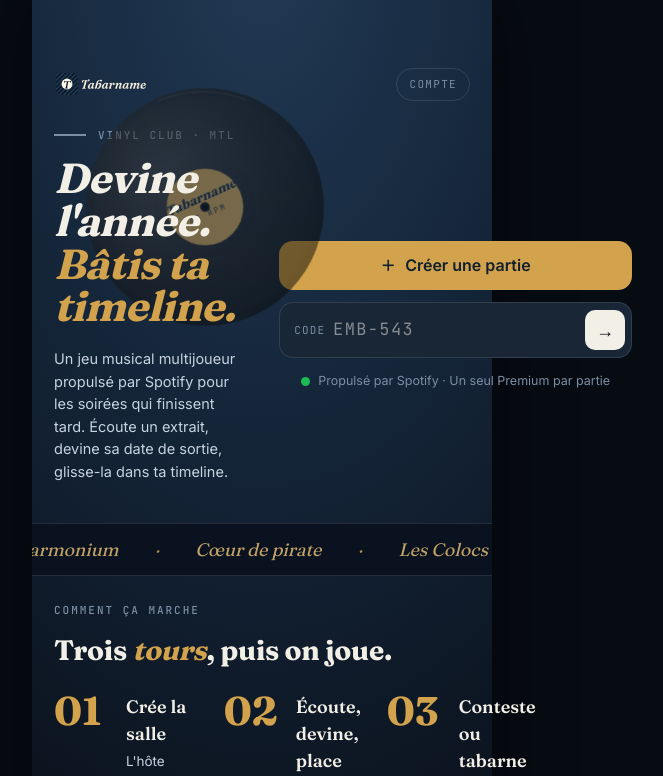
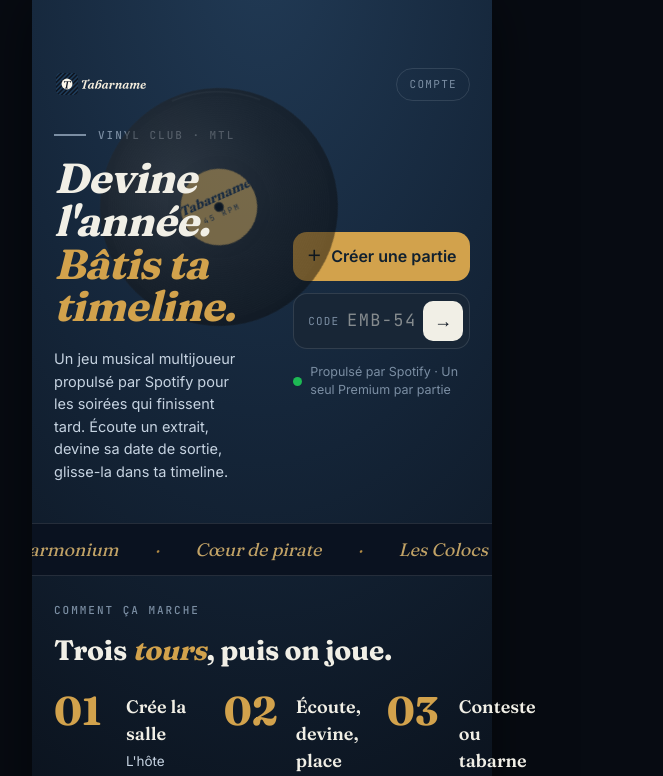
Before and after one commit to ggaudreau91/tabarname_app, a Next.js app: page / in a window 1280 px wide. Shown: the top 776 px of the page, without its empty margins (378-1041 px from the left). Built offline with nearby package versions, Linux system fonts and the light colour scheme.

Commit message:
fix(duo): min-width:0 sur les colonnes duo-split/duo-hero — la piste 1fr débordait de l'écran (boutons coupés à droite)
Co-Authored-By: Claude Fable 5 <noreply@anthropic.com>

```diff
--- a/app/globals.css
+++ b/app/globals.css
@@ -488,6 +488,9 @@
   .duo-row > a { flex: 1; }
   /* Colonne titre fixe + contenu défilant à droite (création de partie). */
   .duo-split { display: grid !important; grid-template-columns: minmax(250px, 36%) 1fr; }
+  /* Sans min-width:0, le contenu du formulaire force la piste 1fr à déborder
+     de l'écran (boutons coupés au bord droit). */
+  .duo-split > *, .duo-hero > * { min-width: 0; }
   .duo-split-aside {
     position: sticky; top: 0; height: 100dvh; overflow: hidden;
     display: flex !important; flex-direction: column; justify-content: center;
```
